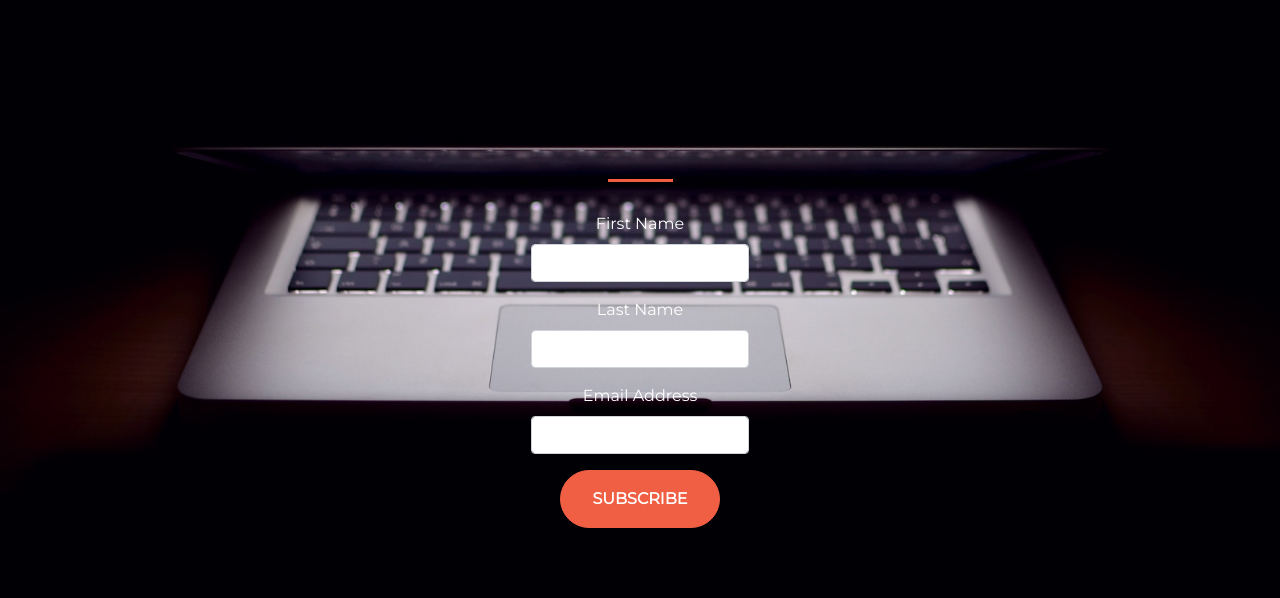
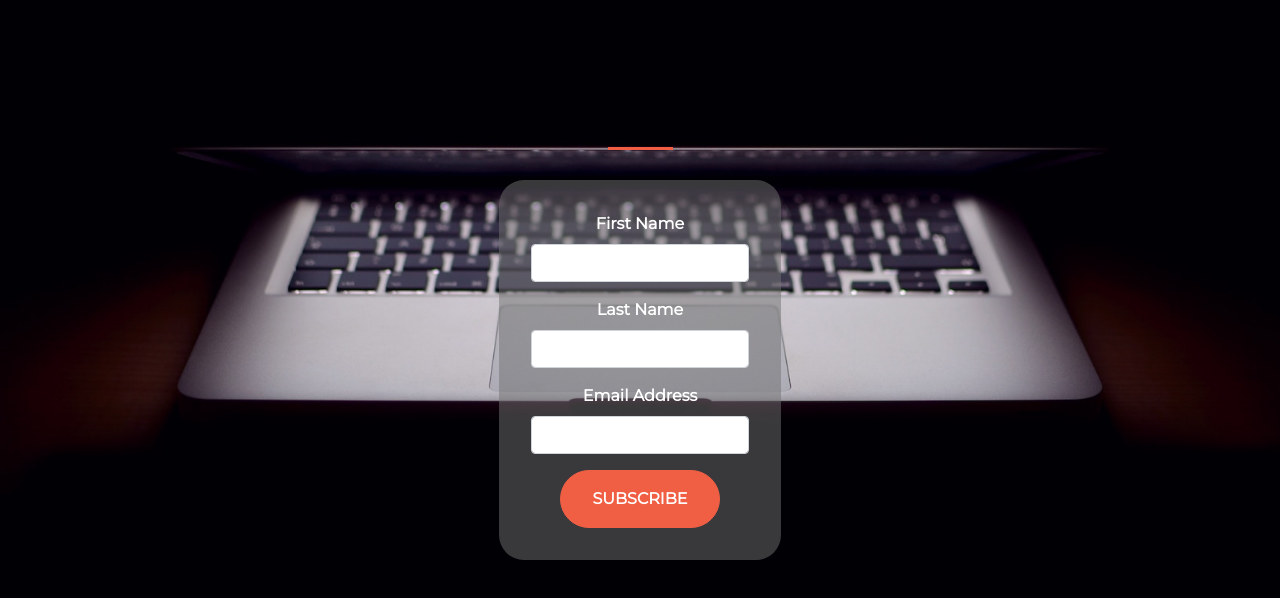
Before and after one commit to davidsng/davidsng.github.io, a plain HTML site: page index.html in a window 1280 px wide. Shown: the part 166-764 px from the top of the page. Drawn offline with nearby package versions, Linux system fonts and the light colour scheme.

Commit message:
Updated form

```diff
--- a/style.css
+++ b/style.css
@@ -56,3 +56,10 @@ header.startup h1 {
   border-width: 5px;
   cursor: pointer;
 }
+
+form {
+  font-weight: bold;
+  background-color: rgba(115, 115, 115, 0.5);
+  border-radius: 25px;
+  padding: 2em
+}
```
